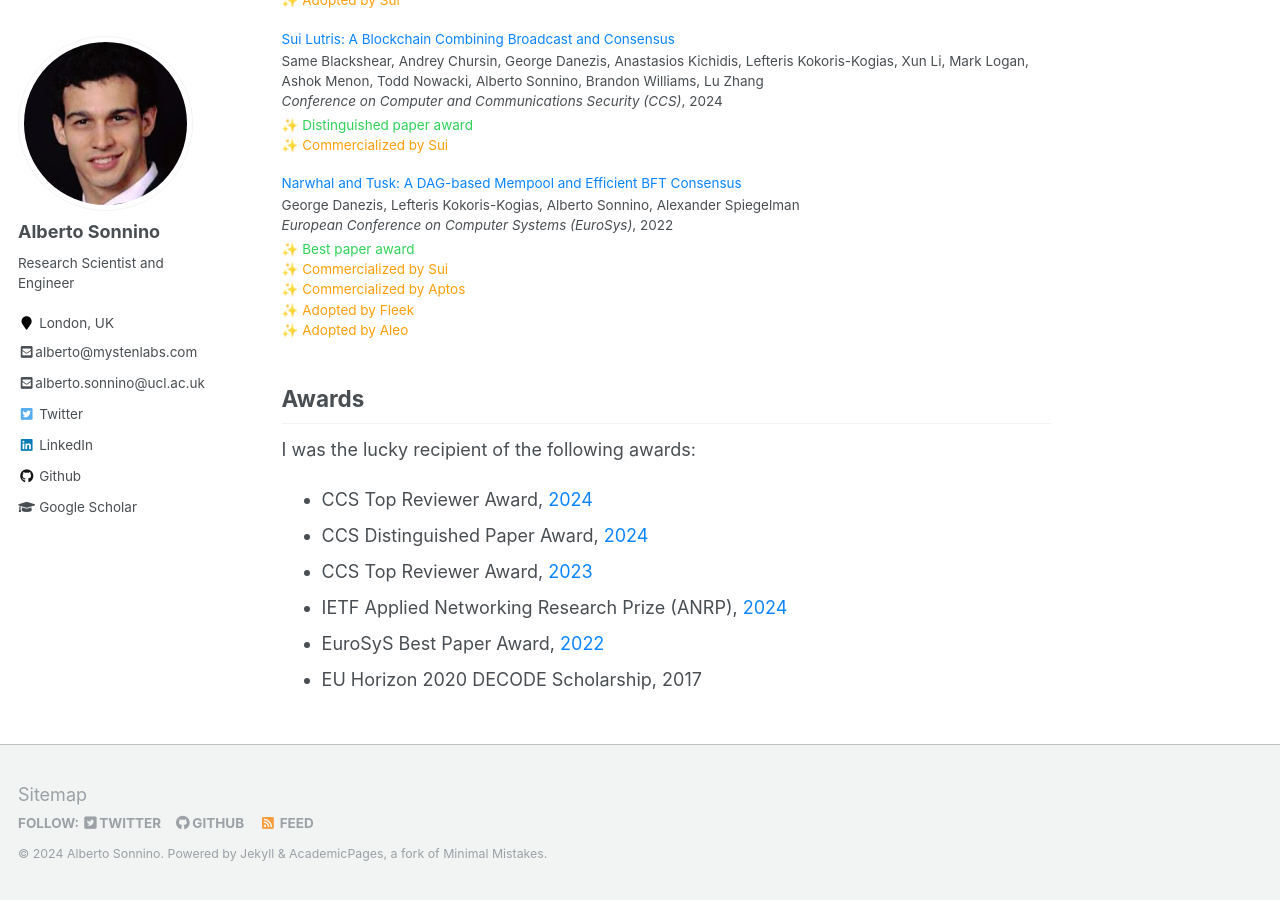
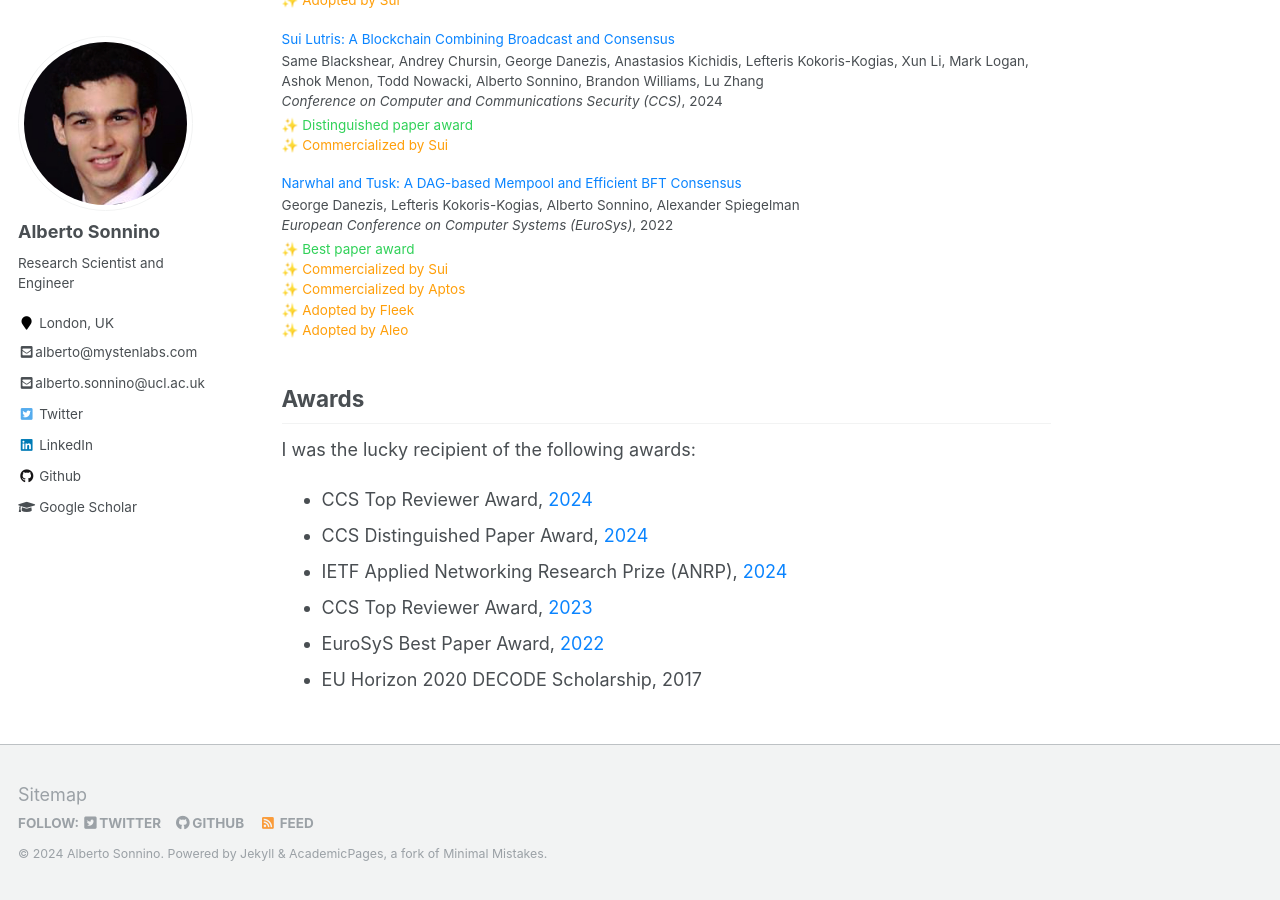
Before and after one commit to asonnino/asonnino.github.io, a Jekyll site: the page built from _pages/about.md, in a window 1280 px wide and 900 px high, scrolled down 1330 px. Built offline with Jekyll 4.4.1, drawn with Linux system fonts in a browser that asks for light colours.

```diff
--- a/_pages/about.md
+++ b/_pages/about.md
@@ -42,7 +42,7 @@ I was the lucky recipient of the following awards:
 
 - CCS Top Reviewer Award, [2024](https://www.sigsac.org/ccs/CCS2024/program/awards.html)
 - CCS Distinguished Paper Award, [2024](https://www.sigsac.org/ccs/CCS2024/program/awards.html)
+- IETF Applied Networking Research Prize (ANRP), [2024](https://www.irtf.org/anrp/)
 - CCS Top Reviewer Award, [2023](/awards/Top%20Reviewer%20Award%20-%20CCS%202023.pdf)
-- IETF Applied Networking Research Prize (ANRP), [2024](https://www.irtf.org/anrp/)
 - EuroSyS Best Paper Award, [2022](https://2022.eurosys.org/index.html@p=652.html)
 - EU Horizon 2020 DECODE Scholarship, 2017
```
